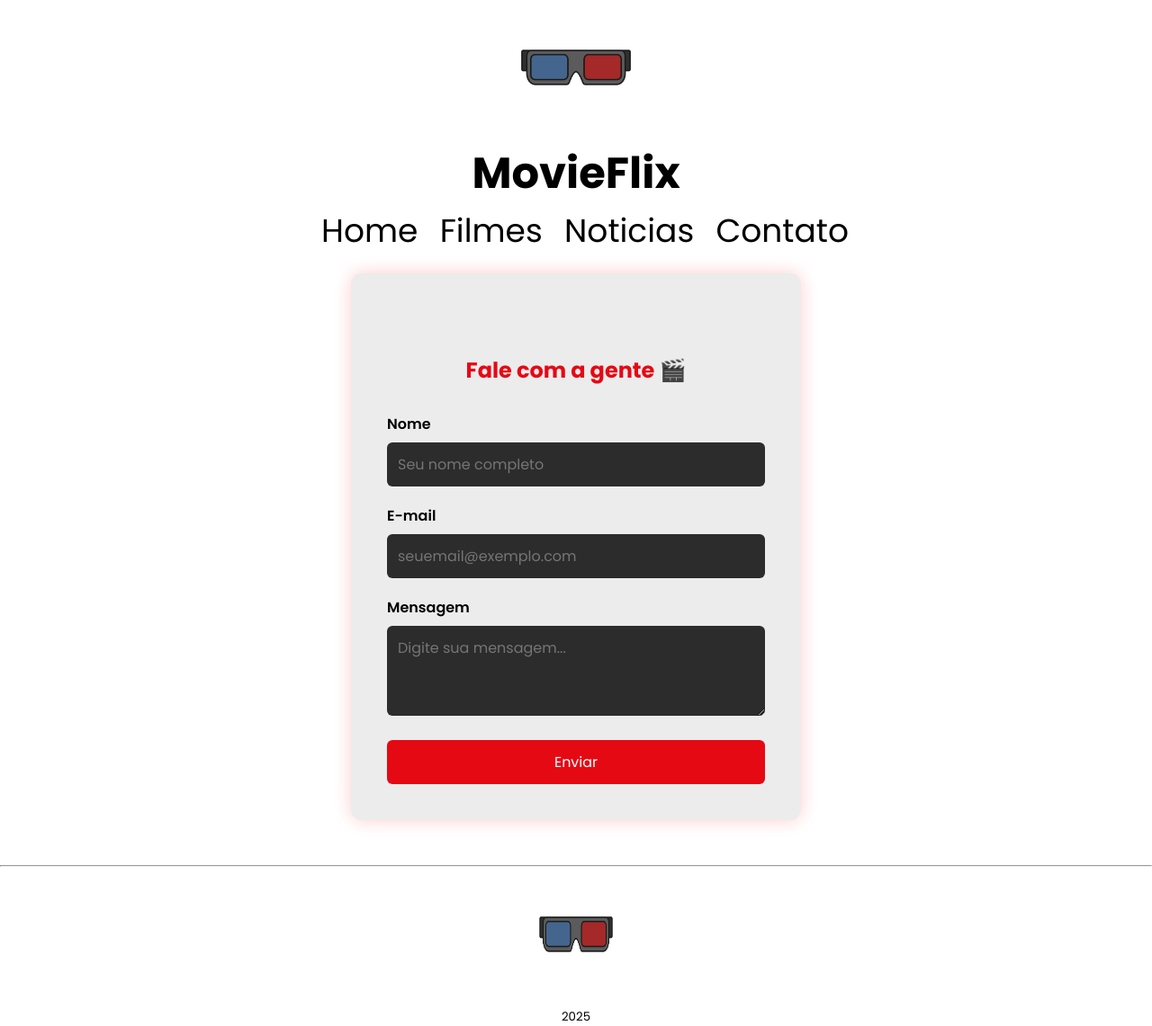
After one commit to Gustavodois/php002, a PHP site: page /contato.php in a window 1280 px wide. The commit adds this page. Shown: the whole page at 90% size. Run offline with PHP 8.4, Linux system fonts and the light colour scheme.

Commit message:
contato e lista de noticias adicionadas e outras correções

```diff
--- a/Filmes/cabecalho.php
+++ b/Filmes/cabecalho.php
@@ -13,7 +13,7 @@
         <nav>
             <a href="index.php" class="link-menu">Home</a>
             <a href="listadefilmes.php" class="link-menu">Filmes</a>
-            <a href="index.php" class="link-menu">Home</a>
-            <a href="index.php" class="link-menu">Home</a>
+            <a href="listadenoticias.php" class="link-menu">Noticias</a>
+            <a href="contato.php" class="link-menu">Contato</a>
         </nav>
     </header>
--- /dev/null
+++ b/Filmes/contato.php
@@ -0,0 +1,26 @@
+
+<?php
+include "cabecalho.php";
+
+
+?>
+
+<div class="form-container">
+    <h2>Fale com a gente 🎬</h2>
+    <form action="resposta.php" method="post">
+        <label for="nome">Nome</label>
+        <input type="text" id="nome" name="nome" placeholder="Seu nome completo" required>
+
+        <label for="email">E-mail</label>
+        <input type="email" id="email" name="email" placeholder="seuemail@exemplo.com" required>
+
+        <label for="mensagem">Mensagem</label>
+        <textarea id="mensagem" name="mensagem" placeholder="Digite sua mensagem..." required></textarea>
+
+        <button type="submit">Enviar</button>
+    </form>
+</div>
+
+<?php
+include "rodape.php";
+?>
--- a/Filmes/estilo.css
+++ b/Filmes/estilo.css
@@ -1,70 +1,172 @@
 @import url('https://fonts.googleapis.com/css2?family=Poppins:ital,wght@0,100;0,200;0,300;0,400;0,500;0,600;0,700;0,800;0,900;1,100;1,200;1,300;1,400;1,500;1,600;1,700;1,800;1,900&display=swap');
 
-/* http://meyerweb.com/eric/tools/css/reset/
-   v2.0 | 20110126
-   License: none (public domain)
-*/
-
-html, body, div, span, applet, object, iframe,
-h1, h2, h3, h4, h5, h6, p, blockquote, pre,
-a, abbr, acronym, address, big, cite, code,
-del, dfn, em, img, ins, kbd, q, s, samp,
-small, strike, strong, sub, sup, tt, var,
-b, u, i, center,
-dl, dt, dd, ol, ul, li,
-fieldset, form, label, legend,
-table, caption, tbody, tfoot, thead, tr, th, td,
-article, aside, canvas, details, embed,
-figure, figcaption, footer, header, hgroup,
-menu, nav, output, ruby, section, summary,
-time, mark, audio, video {
-	margin: 0;
-	padding: 0;
-	border: 0;
-	font-size: 100%;
-	font: inherit;
-	vertical-align: baseline;
-}
-/* HTML5 display-role reset for older browsers */
-article, aside, details, figcaption, figure,
-footer, header, hgroup, menu, nav, section {
-	display: block;
-}
-body {
-	line-height: 1;
-}
-ol, ul {
-	list-style: none;
-}
-blockquote, q {
-	quotes: none;
-}
-blockquote:before, blockquote:after,
-q:before, q:after {
-	content: '';
-	content: none;
-}
-table {
-	border-collapse: collapse;
-	border-spacing: 0;
+* {
+    margin: 0;
+    padding: 0;
+    box-sizing: border-box;
+    font-family: 'Poppins';
 }
 
-.card-filme{
-    border: 1px solid ;
-    padding: 5px;
+header {
+    text-align: center;
+    margin-bottom: 10px;
 }
 
-.lista-filmes{
+.banner {
+    height: 500px;
+    width: 100%;
+    object-fit: cover;
+    margin-bottom: 30px;
+}
+
+
+.lista-filmes {
     display: flex;
     align-items: center;
     justify-content: center;
     gap: 50px;
+    text-align: center;
     flex-wrap: wrap;
+}
+
+
+
+.card-filme {
+    border: 1px solid;
+    padding: 5px;
+}
+
+.lista-filmes img {
+    width: 250px;
+    height: 350px;
+    object-fit: cover;
+}
+
+.lista-noticias {
+    display: flex;
+    align-items: center;
+    justify-content: center;
+    gap: 50px;
     text-align: center;
-    img:hover{
-        transform: scale(1.05);
-        transition: transform 0.3s ease;
+    flex-wrap: wrap;
+    flex-direction: row;
+}
+
+.card-noticia {
+    display: flex;
+    width: 30%;
+    align-items: center;
+    justify-content: start;
+    text-align: left;
+    gap: 15px;
+    border: 1px solid #ececec;
+    box-shadow: 0 0 5px #ececec;
+}
+
+.card-noticia img {
+    width: 250px;
+}
+
+footer {
+    margin-top: 50px;
+    text-align: center;
+}
+
+footer img {
+    width: 100px;
+}
+
+footer small {
+    display: block;
+}
+
+h2 {
+    text-align: center;
+    margin-top: 50px;
+    margin-bottom: 30px;
+}
+
+.form-container {
+    background-color: #ececec;
+    padding: 40px;
+    border-radius: 12px;
+    box-shadow: 0 0 20px rgba(255, 0, 0, 0.2);
+    width: 100%;
+    max-width: 500px;
+    margin:20px auto;
+}
+
+.form-container h2 {
+    text-align: center;
+    color: #e50914;
+    margin-bottom: 30px;
+}
+
+label {
+    display: block;
+    margin-bottom: 8px;
+    font-weight: 600;
+}
+
+input[type="text"],
+input[type="email"],
+textarea {
+    width: 100%;
+    padding: 12px;
+    border: none;
+    border-radius: 6px;
+    margin-bottom: 20px;
+    background-color: #2c2c2c;
+    color: #ffffff;
+    font-size: 16px;
+}
+
+textarea {
+    resize: vertical;
+    min-height: 100px;
+}
+
+button {
+    background-color: #e50914;
+    color: #ffffff;
+    border: none;
+    padding: 12px 20px;
+    font-size: 16px;
+    border-radius: 6px;
+    cursor: pointer;
+    width: 100%;
+    transition: background 0.3s ease;
+}
+
+button:hover {
+    background-color: #bf0811;
+}
+
+@media (max-width: 600px) {
+    .form-container {
+        padding: 30px 20px;
     }
+}
+
+.container{
+    width: 900px;
+    margin: 0 auto;
+    display: flex;
+    flex-wrap: wrap;
+    justify-content: center;
+}
+
+.container h2{
+    width: 100%;
+}
+
+.container img{
+    width: 300px;
+    margin: 10px 300px;
+}
+
+.container p{
+    margin: 0 50px;
 }
 
 .titulo{
@@ -94,23 +196,3 @@ table {
     color:black;
     padding-left: 20px;
 }
-
-.link-menu:hover{
-    color:red;
-    font-size: 40px;
-    transition: font-size 0.3s ease;
-}
-
-.logo{
-    display: flex;
-    margin: auto;
-}
-
-.cabecalho{
-    display: flex;
-    flex-wrap: wrap;
-    flex-direction: column;
-    align-items: center;
-    gap:20px;
-    padding-bottom: 20px;
-}
--- a/Filmes/listadefilmes.php
+++ b/Filmes/listadefilmes.php
@@ -1,13 +1,13 @@
 <?php
 include "cabecalho.php";
-include "banner.php";
+
 ?>
 
 <h2 class="subtitulo">Todos os filmes</h2>
 <div class="lista-filmes">
     <div class="card-filme">
             <img src="imagem/Logan_Poster.jpg" width="300" height="500">
-            <h3 class="filme-texto">Logan</h3>
+            <a href="umfilme.php"><h3 class="filme-texto">Logan</h3></a>
             <span class="filme-texto">⭐ 10/10</span>
         </div>
         <div class="card-filme">
```
Also changed, not shown: Filmes/listadenoticias.php (added, +35 -0 lines), Filmes/resposta.php (added, +15 -0 lines), Filmes/umanoticia.php (added, +13 -0 lines), Filmes/umfilme.php (added, +15 -0 lines), Filmes/README.md (added), Filmes/imagem/noticia1.png (added).
